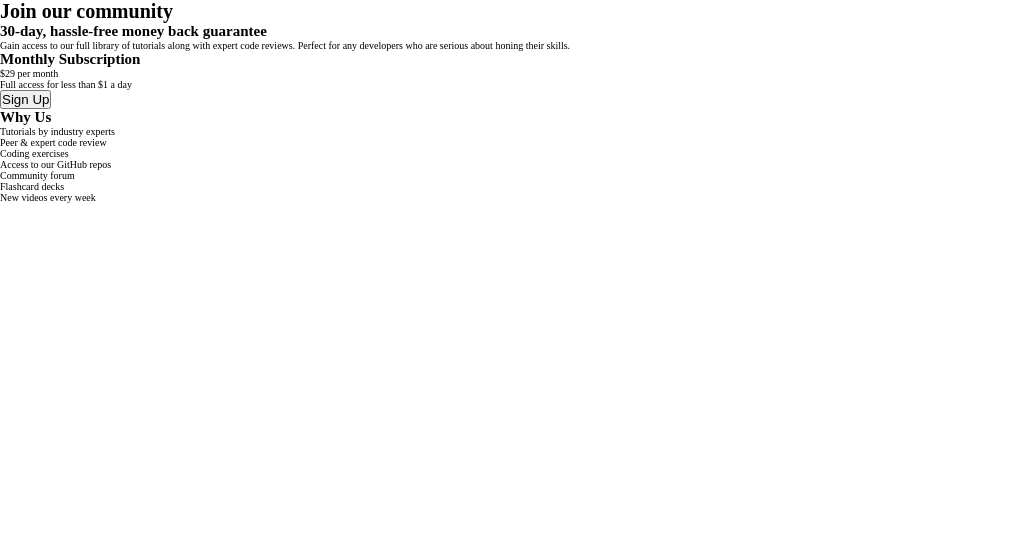
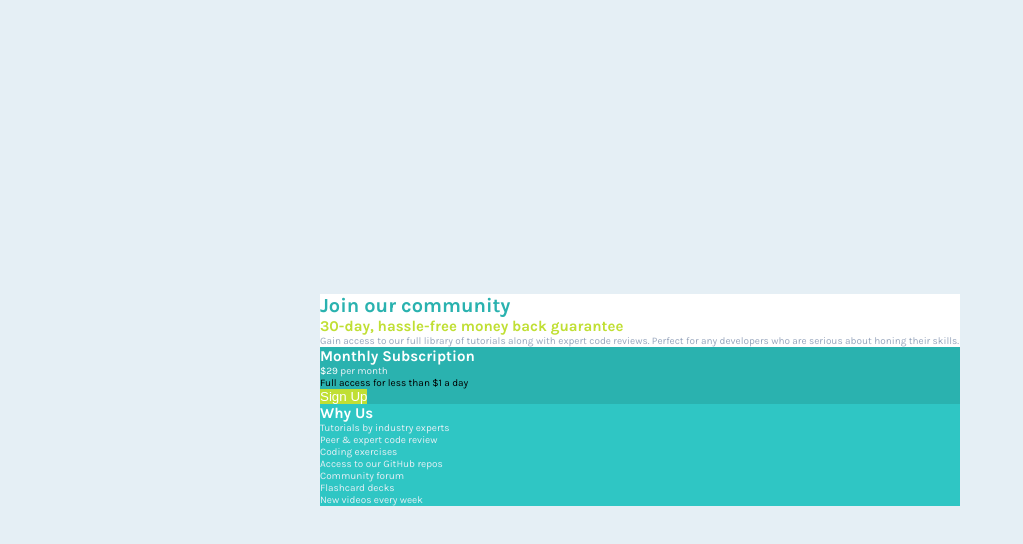
Before and after one commit to fecrol/FrontendMentorChallenges, a plain HTML site: page Single price grid component/index.html in a window 1280 px wide. Shown: the whole page, without its empty margins (0-1023 px from the left). Drawn offline with Linux system fonts and the light colour scheme.

Commit message:
added specified colours to all elements. Centered the main card

```diff
--- a/Single price grid component/styles.css
+++ b/Single price grid component/styles.css
@@ -1,16 +1,7 @@
-* {
-    margin: 0;
-    padding: 0;
-    box-sizing: border-box;
-}
-
-html {
-    font-size: 10px;
-}
-
 :root {
     /* Primary colours */
     --cyan: hsl(179, 62%, 43%);
+    --cyan2: hsl(179, 62%, 48%);
     --brightYellow: hsl(71, 73%, 54%);
 
     /* Neutral colours */
@@ -18,37 +9,81 @@ html {
     --grayishBlue: hsl(218, 22%, 67%);
 }
 
+* {
+    margin: 0;
+    padding: 0;
+    box-sizing: border-box;
+}
+
+body {
+    font-size: 10px;
+    font-family: "Karla", sans-serif;
+}
+
+h1, h2 {
+    font-weight: 700;
+}
+
+p, span {
+    font-weight: 400;
+}
+
 .container {
-
+    background: var(--lightGray);
+    min-height: 100vh;
+    display: flex;
+    justify-content: center;
+    align-items: center;
 }
 
 .card {
-
+    width: 50%;
 }
 
 .card-top {
+    background: #ffffff;
+}
 
+.card-top h1 {
+    color: var(--cyan);
 }
-.card-bottom {
 
+.card-top h2 {
+    color: var(--brightYellow);
+}
+
+.card-top p {
+    color: var(--grayishBlue);
 }
 
 .card-left {
+    background: var(--cyan);
+}
 
+.card-left h2 {
+    color: #ffffff;
+}
+
+.price {
+    color: var(--lightGray);
+}
+
+.amount {
+    color: #ffffff;
+}
+
+.button {
+    background: var(--brightYellow);
+    color: white;
+    border: none;
+    text-align: center;
 }
 
 .card-right {
-
+    background: var(--cyan2);
+    color: var(--lightGray);
 }
 
-.price {
-
+.card-right h2 {
+    color: #ffffff;
 }
-
-.amount {
-
-}
-
-.button {
-
-}
```
